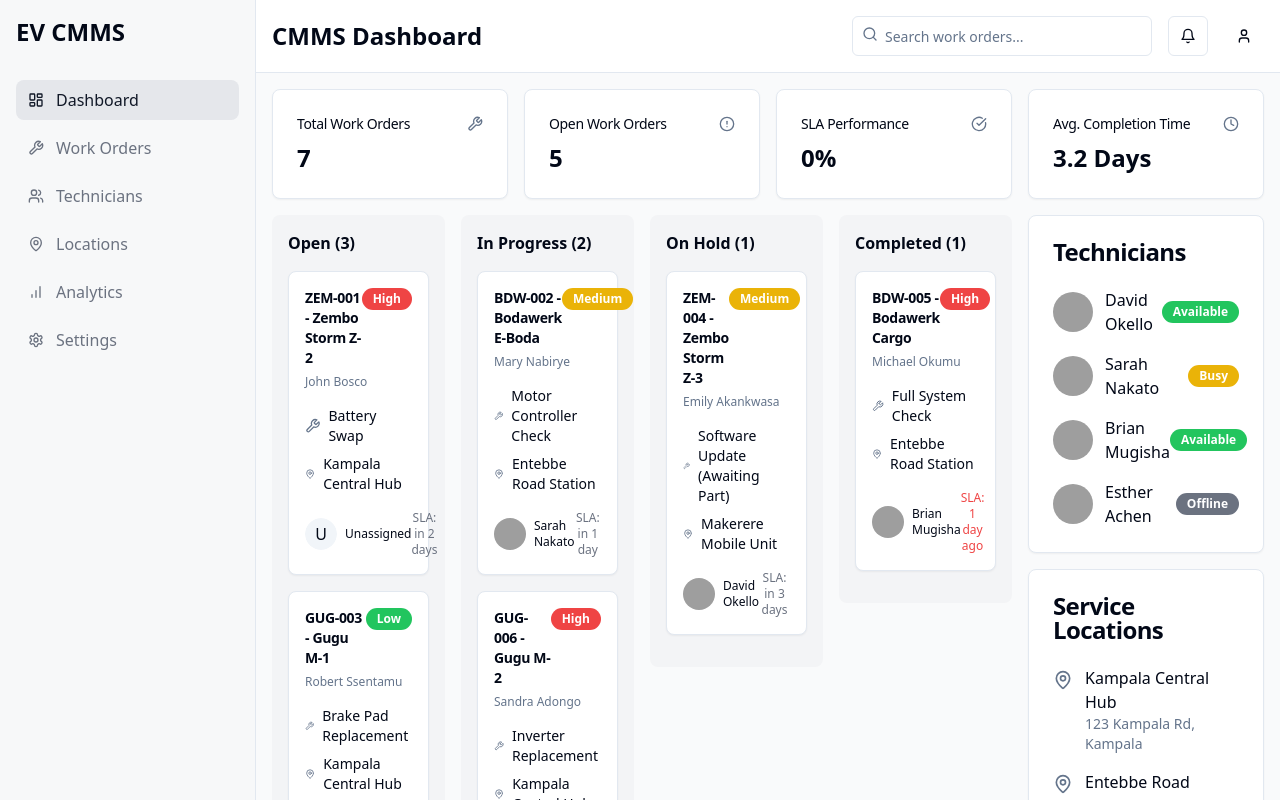
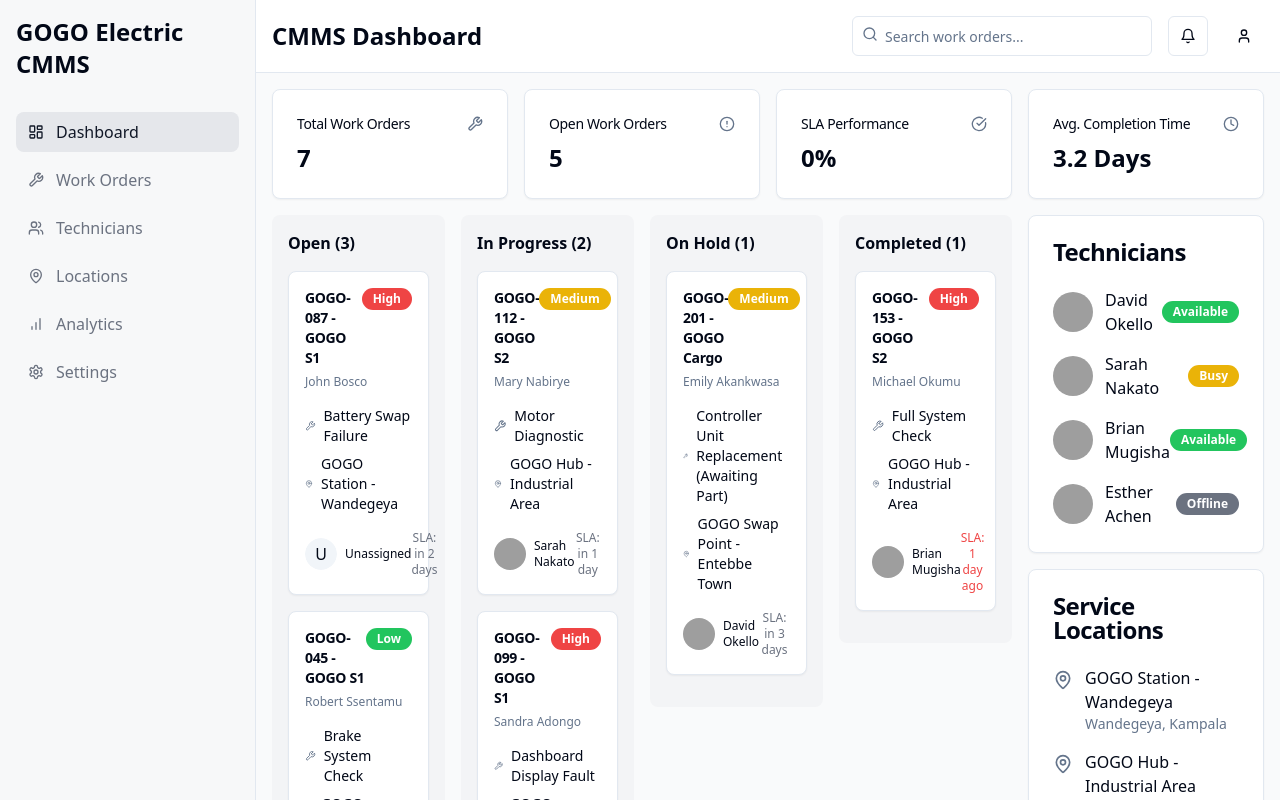
Before and after one commit to iamagaba/cmms, a React (Vite) app: page / in a window 1280 px wide. Built offline with nearby package versions, Linux system fonts and the light colour scheme; grey boxes are pictures that could not be loaded.

Commit message:
[dyad] Customizing the CMMS for GOGO Electric - wrote 2 file(s)

```diff
--- a/src/components/Sidebar.tsx
+++ b/src/components/Sidebar.tsx
@@ -14,7 +14,7 @@ const navItems = [
 const Sidebar = () => {
   return (
     <aside className="hidden md:flex w-64 flex-shrink-0 border-r bg-gray-100/40 dark:bg-gray-800/40 p-4 flex-col">
-      <h2 className="text-2xl font-bold mb-8">EV CMMS</h2>
+      <h2 className="text-2xl font-bold mb-8">GOGO Electric CMMS</h2>
       <nav className="flex flex-col space-y-2">
         {navItems.map((item) => (
           <NavLink
--- a/src/data/mockData.ts
+++ b/src/data/mockData.ts
@@ -32,17 +32,17 @@ export const technicians: Technician[] = [
 ];
 
 export const locations: Location[] = [
-  { id: 'loc1', name: 'Kampala Central Hub', address: '123 Kampala Rd, Kampala' },
-  { id: 'loc2', name: 'Entebbe Road Station', address: '456 Entebbe Rd, Entebbe' },
-  { id: 'loc3', name: 'Makerere Mobile Unit', address: '789 Makerere Hill, Kampala' },
+  { id: 'loc1', name: 'GOGO Station - Wandegeya', address: 'Wandegeya, Kampala' },
+  { id: 'loc2', name: 'GOGO Hub - Industrial Area', address: 'Industrial Area, Kampala' },
+  { id: 'loc3', name: 'GOGO Swap Point - Entebbe Town', address: 'Entebbe Town Road, Entebbe' },
 ];
 
 export const workOrders: WorkOrder[] = [
-  { id: 'WO-001', vehicleId: 'ZEM-001', vehicleModel: 'Zembo Storm Z-2', customerName: 'John Bosco', status: 'Open', priority: 'High', assignedTechnicianId: null, locationId: 'loc1', service: 'Battery Swap', slaDue: new Date(Date.now() + 2 * 24 * 60 * 60 * 1000).toISOString() },
-  { id: 'WO-002', vehicleId: 'BDW-002', vehicleModel: 'Bodawerk E-Boda', customerName: 'Mary Nabirye', status: 'In Progress', priority: 'Medium', assignedTechnicianId: 'tech2', locationId: 'loc2', service: 'Motor Controller Check', slaDue: new Date(Date.now() + 1 * 24 * 60 * 60 * 1000).toISOString() },
-  { id: 'WO-003', vehicleId: 'GUG-003', vehicleModel: 'Gugu M-1', customerName: 'Robert Ssentamu', status: 'Open', priority: 'Low', assignedTechnicianId: null, locationId: 'loc1', service: 'Brake Pad Replacement', slaDue: new Date(Date.now() + 5 * 24 * 60 * 60 * 1000).toISOString() },
-  { id: 'WO-004', vehicleId: 'ZEM-004', vehicleModel: 'Zembo Storm Z-3', customerName: 'Emily Akankwasa', status: 'On Hold', priority: 'Medium', assignedTechnicianId: 'tech1', locationId: 'loc3', service: 'Software Update (Awaiting Part)', slaDue: new Date(Date.now() + 3 * 24 * 60 * 60 * 1000).toISOString() },
-  { id: 'WO-005', vehicleId: 'BDW-005', vehicleModel: 'Bodawerk Cargo', customerName: 'Michael Okumu', status: 'Completed', priority: 'High', assignedTechnicianId: 'tech3', locationId: 'loc2', service: 'Full System Check', slaDue: new Date(Date.now() - 1 * 24 * 60 * 60 * 1000).toISOString() },
-  { id: 'WO-006', vehicleId: 'GUG-006', vehicleModel: 'Gugu M-2', customerName: 'Sandra Adongo', status: 'In Progress', priority: 'High', assignedTechnicianId: 'tech2', locationId: 'loc1', service: 'Inverter Replacement', slaDue: new Date(Date.now() + 0.5 * 24 * 60 * 60 * 1000).toISOString() },
-  { id: 'WO-007', vehicleId: 'ZEM-007', vehicleModel: 'Zembo Classic', customerName: 'David Martinez', status: 'Open', priority: 'Medium', assignedTechnicianId: null, locationId: 'loc3', service: 'Chain and Sprocket Service', slaDue: new Date(Date.now() + 4 * 24 * 60 * 60 * 1000).toISOString() },
+  { id: 'WO-001', vehicleId: 'GOGO-087', vehicleModel: 'GOGO S1', customerName: 'John Bosco', status: 'Open', priority: 'High', assignedTechnicianId: null, locationId: 'loc1', service: 'Battery Swap Failure', slaDue: new Date(Date.now() + 2 * 24 * 60 * 60 * 1000).toISOString() },
+  { id: 'WO-002', vehicleId: 'GOGO-112', vehicleModel: 'GOGO S2', customerName: 'Mary Nabirye', status: 'In Progress', priority: 'Medium', assignedTechnicianId: 'tech2', locationId: 'loc2', service: 'Motor Diagnostic', slaDue: new Date(Date.now() + 1 * 24 * 60 * 60 * 1000).toISOString() },
+  { id: 'WO-003', vehicleId: 'GOGO-045', vehicleModel: 'GOGO S1', customerName: 'Robert Ssentamu', status: 'Open', priority: 'Low', assignedTechnicianId: null, locationId: 'loc1', service: 'Brake System Check', slaDue: new Date(Date.now() + 5 * 24 * 60 * 60 * 1000).toISOString() },
+  { id: 'WO-004', vehicleId: 'GOGO-201', vehicleModel: 'GOGO Cargo', customerName: 'Emily Akankwasa', status: 'On Hold', priority: 'Medium', assignedTechnicianId: 'tech1', locationId: 'loc3', service: 'Controller Unit Replacement (Awaiting Part)', slaDue: new Date(Date.now() + 3 * 24 * 60 * 60 * 1000).toISOString() },
+  { id: 'WO-005', vehicleId: 'GOGO-153', vehicleModel: 'GOGO S2', customerName: 'Michael Okumu', status: 'Completed', priority: 'High', assignedTechnicianId: 'tech3', locationId: 'loc2', service: 'Full System Check', slaDue: new Date(Date.now() - 1 * 24 * 60 * 60 * 1000).toISOString() },
+  { id: 'WO-006', vehicleId: 'GOGO-099', vehicleModel: 'GOGO S1', customerName: 'Sandra Adongo', status: 'In Progress', priority: 'High', assignedTechnicianId: 'tech2', locationId: 'loc1', service: 'Dashboard Display Fault', slaDue: new Date(Date.now() + 0.5 * 24 * 60 * 60 * 1000).toISOString() },
+  { id: 'WO-007', vehicleId: 'GOGO-178', vehicleModel: 'GOGO S2', customerName: 'David Martinez', status: 'Open', priority: 'Medium', assignedTechnicianId: null, locationId: 'loc3', service: 'Scheduled Maintenance', slaDue: new Date(Date.now() + 4 * 24 * 60 * 60 * 1000).toISOString() },
 ];
```
